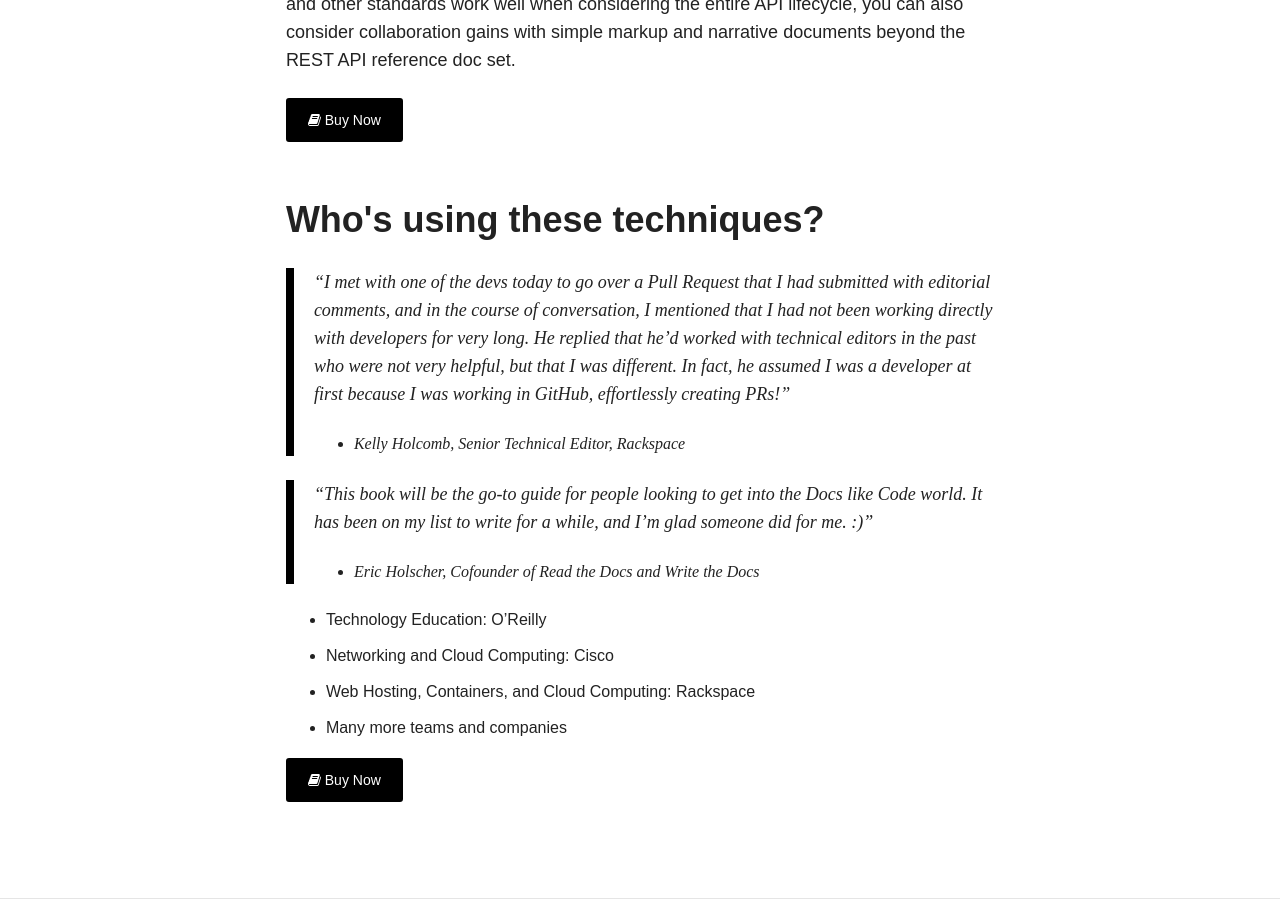
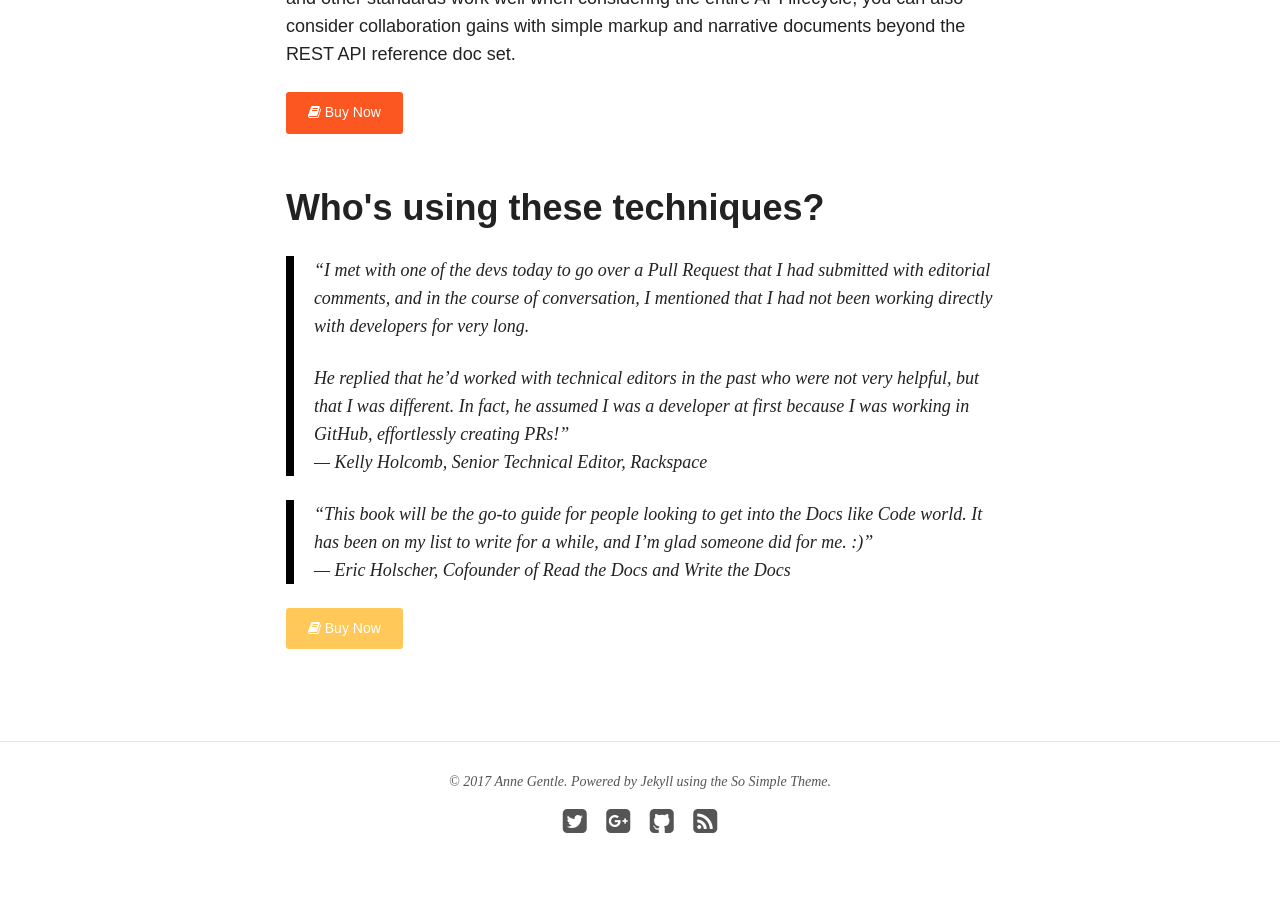
Before and after one commit to justwriteclick/docslikecode, a Jekyll site: the page built from book/index.md, in a window 1280 px wide and 900 px high, scrolled down 955 px. Built offline with Jekyll 4.4.1, drawn with Linux system fonts in a browser that asks for light colours; nearby versions of some CDN libraries.

Commit message:
Color the buttons, style quotes

```diff
--- a/_sass/_variables.scss
+++ b/_sass/_variables.scss
@@ -19,6 +19,9 @@
 
 
 // COLORS =====================================================
+// yellow ffc858
+// red fc5720
+// mint 64baaa
 $body-color         : #fff;
 $text-color         : #222;
 $base-color         : #343434;
--- a/book/index.md
+++ b/book/index.md
@@ -5,12 +5,25 @@
 modified: Feb 17 17:51:16 CST 2017
 ---
 
-<img src="../../images/docs-like-code-book.jpg" alt="Docs Like Code" align="right" height="200" width="319">
+<img src="../../images/docs-like-code-book.jpg" alt="Docs Like Code" style="padding:14px;" align="right" height="200" width="319">
 
 <h1>About the book</h1>
 <p>We've transformed the way teams work together on docs, and we want to show you the best practices for writing docs using development tools and techniques.</p>
 
-<p><a href="http://lulu.com/" class="btn btn--light-outline btn--large"><i class='fa fa-book'></i> Buy Now</a></p>
+<p><a href="http://lulu.com/" style="display: inline-block;
+  margin-bottom: 20px;
+  padding: 8px 20px;
+  font-size: 14px;
+  background-color: #64baaa;
+  color: #fff;
+  border: 2px solid #64baaa !important;
+  border-radius: 3px;
+  &:visited {
+    color: #fff;
+  }
+  &:hover {
+    background-color: #fff;
+    color: #64baaa;"><i class='fa fa-book'></i> Buy Now</a></p>
 
 <h1>What's inside?</h1>
 
@@ -24,20 +37,45 @@
 <strong>What are the best practices for REST API docs?</strong> While Swagger/OpenAPI, RAML, and other standards work well when considering the entire API lifecycle, you can also consider collaboration gains with simple markup and narrative documents beyond the REST API reference doc set.
 </p>
 
-<p><a href="http://lulu.com/" class="btn btn--light-outline btn--large"><i class='fa fa-book'></i> Buy Now</a></p>
+<p><a href="http://lulu.com/" style="display: inline-block;
+  margin-bottom: 20px;
+  padding: 8px 20px;
+  font-size: 14px;
+  background-color: #fc5720;
+  color: #fff;
+  border: 2px solid #fc5720 !important;
+  border-radius: 3px;
+  &:visited {
+    color: #fff;
+  }
+  &:hover {
+    background-color: #fff;
+    color: #fc5720;"><i class='fa fa-book'></i> Buy Now</a></p>
 
 <h1>Who's using these techniques?</h1>
 
-> “I met with one of the devs today to go over a Pull Request that I had submitted with editorial comments, and in the course of conversation, I mentioned that I had not been working directly with developers for very long. He replied that he'd worked with technical editors in the past who were not very helpful, but that I was different. In fact, he assumed I was a developer at first because I was working in GitHub, effortlessly creating PRs!”
-> - _Kelly Holcomb, Senior Technical Editor, Rackspace_
+> “I met with one of the devs today to go over a Pull Request that I had submitted with editorial comments, and in the course of conversation, I mentioned that I had not been working directly with developers for very long.
+>
+> He replied that he'd worked with technical editors in the past who were not very helpful, but that I was different. In fact, he assumed I was a developer at first because I was working in GitHub, effortlessly creating PRs!”
+> <br />
+> &mdash; _Kelly Holcomb, Senior Technical Editor, Rackspace_
 
 > “This book will be the go-to guide for people looking to get into the _Docs like Code_ world. It has been on my list to write for a while, and I'm glad someone did for me. :)”
-> - Eric Holscher, Cofounder of Read the Docs and Write the Docs
+> <br />
+> &mdash; Eric Holscher, Cofounder of Read the Docs and Write the Docs
 
 
-* Technology Education: O'Reilly
-* Networking and Cloud Computing: Cisco
-* Web Hosting, Containers, and Cloud Computing: Rackspace
-* Many more teams and companies
-
-<p><a href="http://lulu.com/" class="btn btn--light-outline btn--large"><i class='fa fa-book'></i> Buy Now</a></p>
+<p><a href="http://lulu.com/" style="display: inline-block;
+  margin-bottom: 20px;
+  padding: 8px 20px;
+  font-size: 14px;
+  background-color: #ffc858;
+  color: #fff;
+  border: 2px solid #ffc858 !important;
+  border-radius: 3px;
+  &:visited {
+    color: #fff;
+  }
+  &:hover {
+    background-color: #fff;
+    color: #ffc858;"><i class='fa fa-book'></i> Buy Now</a></p>
```
Also changed, not shown: 2 other files.
